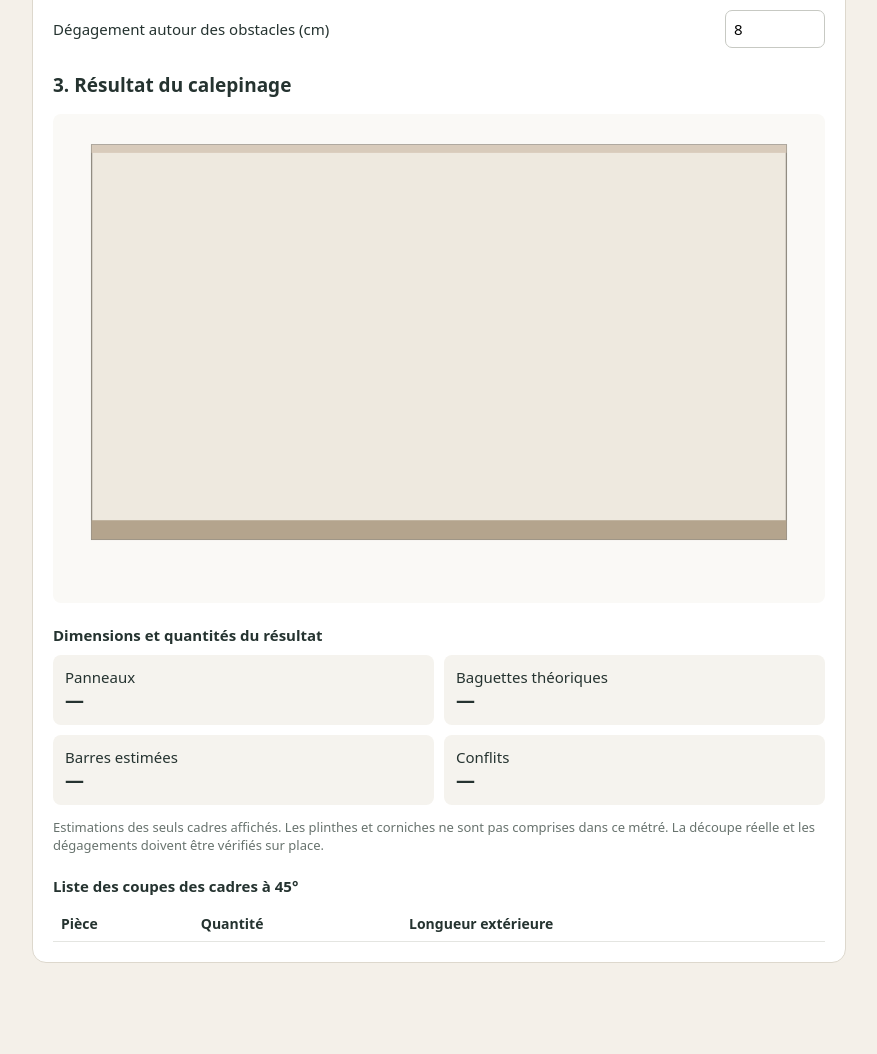
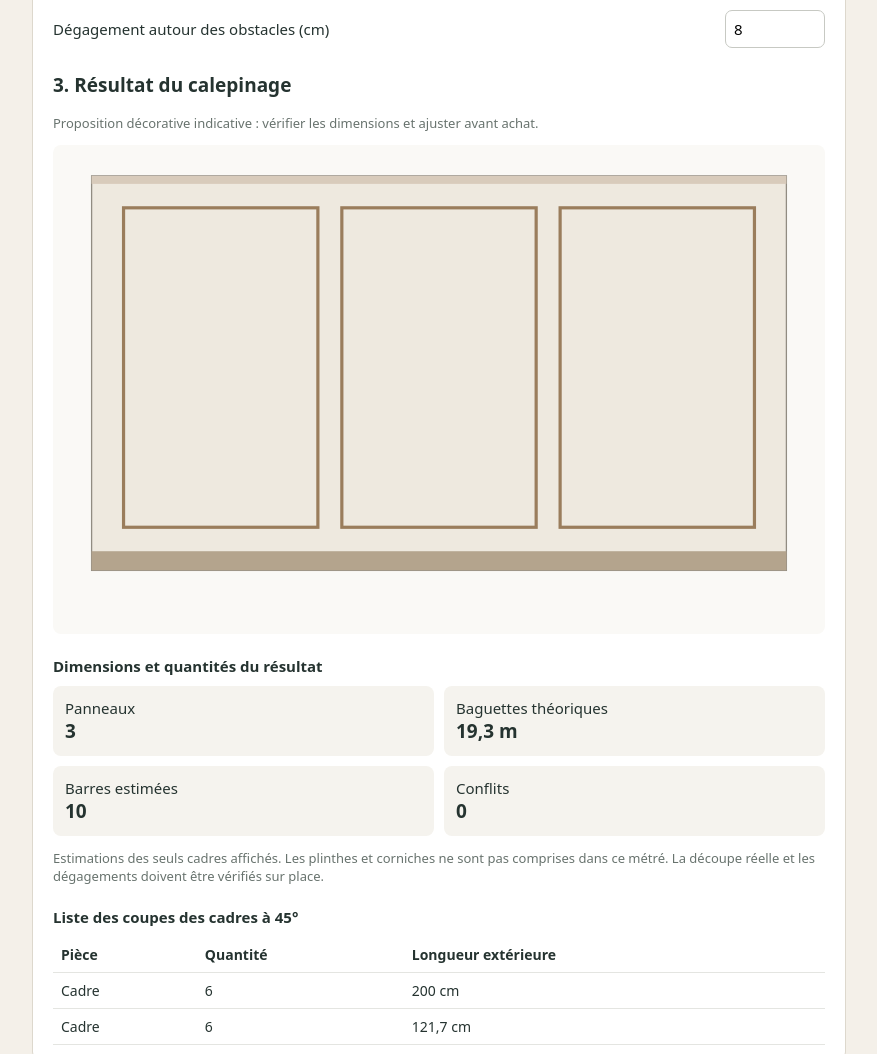
Before and after one commit to jm408/Atelier-moulures, a plain HTML site: page preview/v2-1/index.html in a window 1280 px wide. Shown: the part 1448-2502 px from the top of the page, without its empty margins (201-1078 px from the left). Before the commit the page ends 2429 px from the top, so only its background shows below. Drawn offline with Linux system fonts and the light colour scheme.

Commit message:
preview: switch to typology-first layout

```diff
--- a/preview/v2-1/index.html
+++ b/preview/v2-1/index.html
@@ -5,4 +5,4 @@ const fmt=n=>Number(n.toFixed(1)).toLocaleString('fr-FR');const el=id=>document.
 function render(){const p=Object.fromEntries([...new FormData(form)].map(([k,v])=>[k,Number(v)]));const {w,h,base,cornice,cols,rows,side,bottom,top,gapX,gapY,profile,bar,loss,upper}=p;const cw=(w-2*side-(cols-1)*gapX)/cols,available=h-base-cornice-bottom-top-(rows-1)*gapY,ch=available/rows,heights=rows===2?[available*upper/100,available*(100-upper)/100]:Array(rows).fill(ch),valid=Object.values(p).every(Number.isFinite)&&cw>profile/10*2&&heights.every(v=>v>profile/10*2)&&base+cornice<h&&bar>0&&cols>=1&&rows>=1;el('warning').textContent=valid?'':'Dimensions incompatibles : réduis les marges, les espaces ou le nombre de cadres.';if(!valid){svg.innerHTML='';['cw','ch','meters','bars'].forEach(id=>el(id).textContent='—');el('cuts').innerHTML='';return}
 const scale=Math.min(540/w,330/h),ox=(600-w*scale)/2,oy=24,rect=(x,y,ww,hh,fill,stroke,sw=1)=>'<rect x="'+x+'" y="'+y+'" width="'+ww+'" height="'+hh+'" fill="'+fill+'" stroke="'+stroke+'" stroke-width="'+sw+'"/>';let shapes=rect(ox,oy,w*scale,h*scale,'#eee9df','#918c82',1.5);shapes+=rect(ox,oy+(h-base)*scale,w*scale,base*scale,'#b4a48d','#8c8070');shapes+=rect(ox,oy,w*scale,cornice*scale,'#d8cbbb','#aaa092');for(let r=0;r<rows;r++)for(let c=0;c<cols;c++){const x=ox+(side+c*(cw+gapX))*scale,y=oy+(cornice+top+heights.slice(0,r).reduce((a,b)=>a+b,0)+r*gapY)*scale;shapes+=rect(x,y,cw*scale,heights[r]*scale,'none','#9a7d5c',Math.max(1.5,profile/10*scale));}svg.setAttribute('viewBox','0 0 600 '+Math.max(380,oy+h*scale+30));svg.innerHTML=shapes;const count=cols*rows,total=2*cols*(rows*cw+heights.reduce((a,b)=>a+b,0))/100;el('cw').textContent=fmt(cw)+' cm';el('ch').textContent=heights.map(fmt).join(' / ')+' cm';el('meters').textContent=fmt(total)+' m';el('bars').textContent=Math.ceil(total*(1+loss/100)*100/bar);el('cuts').innerHTML='<tr><td>Horizontales</td><td>'+2*count+'</td><td>'+fmt(cw)+' cm</td></tr>'+heights.map((v,i)=>'<tr><td>Verticales rangée '+(i+1)+'</td><td>'+(2*cols)+'</td><td>'+fmt(v)+' cm</td></tr>').join('')}
 form.addEventListener('input',render);el('save').onclick=()=>{localStorage.setItem('atelier-moulures',JSON.stringify(Object.fromEntries(new FormData(form))));el('save').textContent='Enregistré ✓';setTimeout(()=>el('save').textContent='Sauvegarder',1200)};el('reset').onclick=()=>{for(const [k,v] of Object.entries(defaults))form.elements[k].value=v;render()};render();if('serviceWorker'in navigator)navigator.serviceWorker.register('./sw.js').catch(()=>{});
-</script><script src="./v2-obstacles.js"></script><script src="./v2-results.js"></script></body></html>
+</script><script src="./v2-obstacles.js"></script><script src="./v2-composition.js"></script><script src="./v2-results.js"></script></body></html>
```
